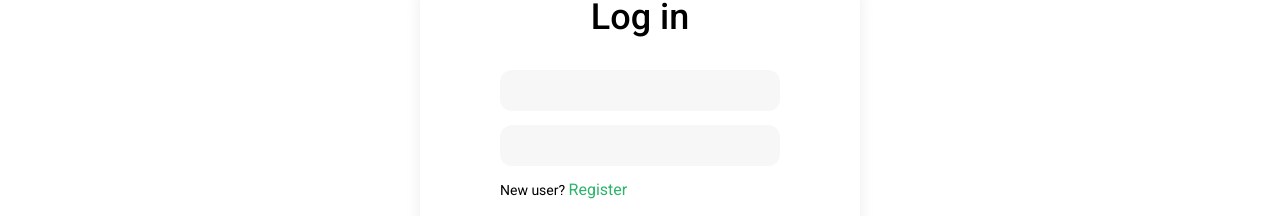
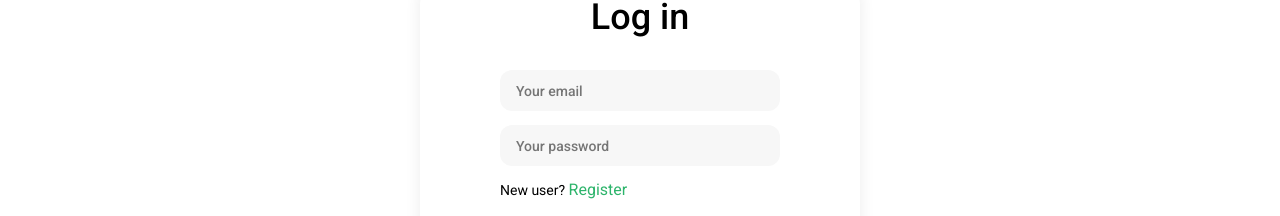
Before and after one commit to ponochovny/vitamin, a Vue app: page /auth in a window 1280 px wide. Shown: the part 198-414 px from the top of the page. Built offline with nearby package versions, Linux system fonts and the light colour scheme; no server answers; the database is empty.

Commit message:
small fix

```diff
--- a/src/pages/Auth.vue
+++ b/src/pages/Auth.vue
@@ -5,8 +5,8 @@
         <div class="Auth__title">
           {{ loginAction ? 'Log in' : 'Register' }}
         </div>
-        <input type="text" v-model="email" />
-        <input type="password" v-model="password" />
+        <input type="text" placeholder="Your email" v-model="email" />
+        <input type="password" placeholder="Your password" v-model="password" />
         <p>
           {{ loginAction ? 'New user?' : 'Already have an account?' }}
           <button
```
